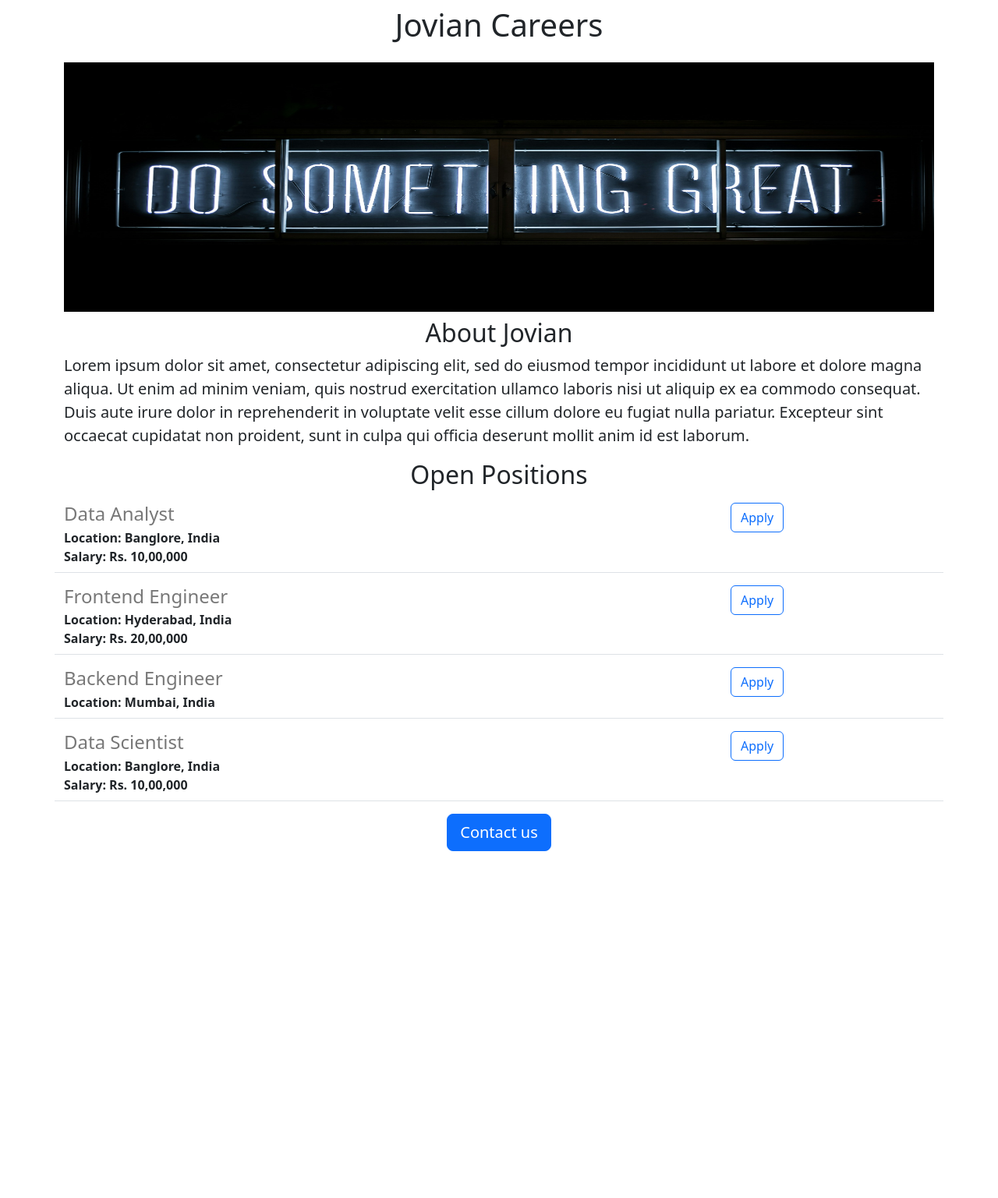
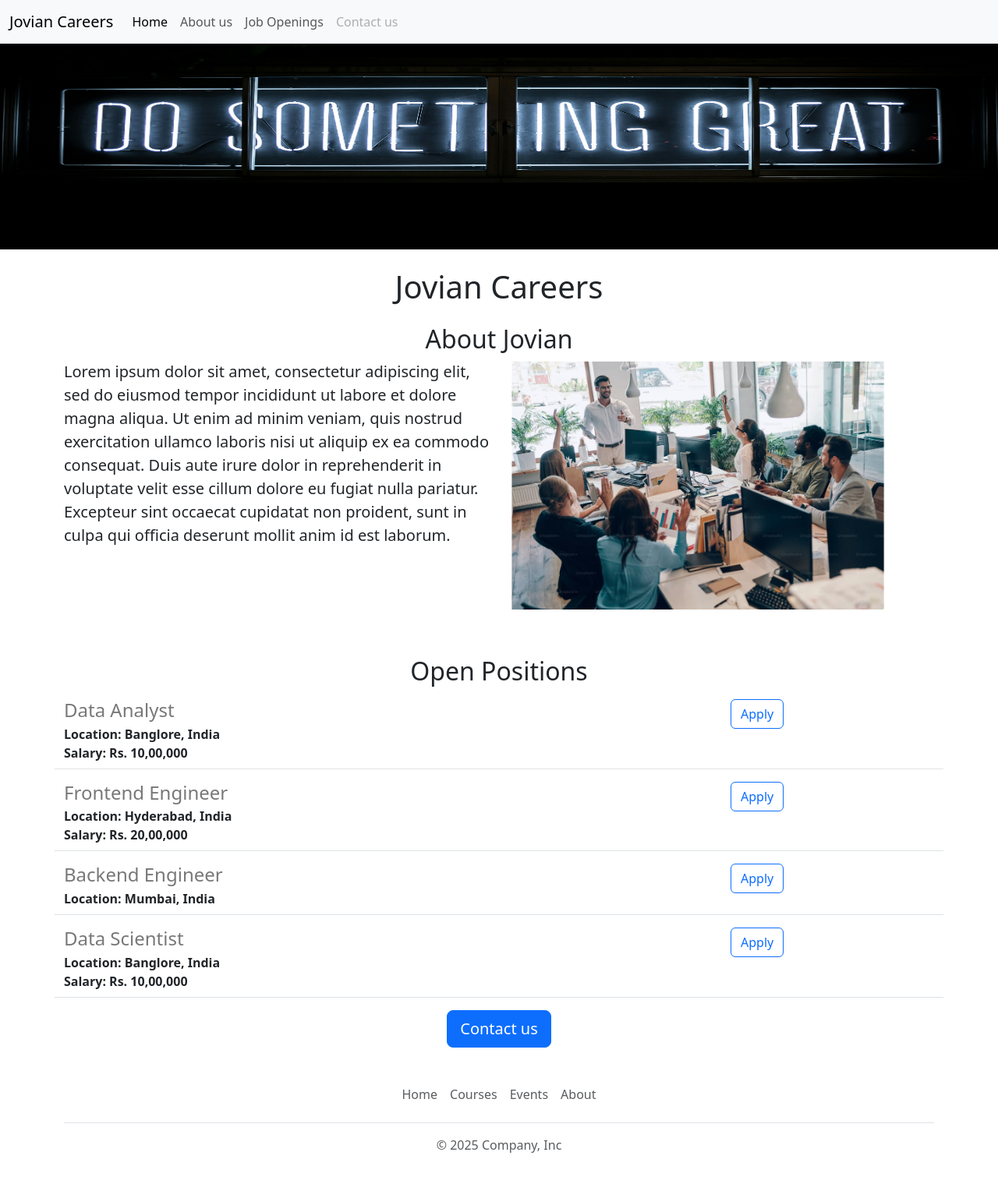
Before and after one commit to donka-renuka2007/jovian-career-website, a Flask app: page / in a window 1280 px wide. Shown: the whole page at 78% size. Before the commit the page ends 1092 px from the top, so only its background shows below. Run offline with Flask 3, Linux system fonts and the light colour scheme.

Commit message:
added navbars, footers ,and links,contact ,email

```diff
--- /dev/null
+++ b/templates/footer.html
@@ -0,0 +1,20 @@
+<div class="container">
+  <footer class="py-3 my-4">
+    <ul class="nav justify-content-center border-bottom pb-3 mb-3">
+      <li class="nav-item">
+        <a href="https://www.jovian.ai" target="_blank" class="nav-link px-2 text-body-secondary">Home</a>
+      </li>
+      <li class="nav-item">
+        <a href="https://www.jovian.ai" target="_blank" class="nav-link px-2 text-body-secondary">Courses</a>
+      </li>
+
+      <li class="nav-item">
+        <a href="https://www.jovian.ai"  target="_blank" class="nav-link px-2 text-body-secondary">Events</a>
+      </li>
+      <li class="nav-item">
+        <a href="https://www.jovian.ai" target="_blank" class="nav-link px-2 text-body-secondary">About</a>
+      </li>
+    </ul>
+    <p class="text-center text-body-secondary">&copy; 2025 Company, Inc</p>
+  </footer>
+</div>
--- a/templates/home.html
+++ b/templates/home.html
@@ -10,20 +10,30 @@
       #banner{
         width:100%;
         height:320px;
+        margin-bottom:16px;
       }
     </style>
+    <link href="https://cdn.jsdelivr.net/npm/bootstrap@5.3.3/dist/css/bootstrap.min.css" rel="stylesheet">
   </head>
   <body>
+    {% include 'nav.html' %}
+    <img class="img-fluid" id="banner" src="{{url_for('static',filename='banner.jpg')}}">
     <div class="container">
     <h1 class="text-center mt-2 mb-4">Jovian Careers</h1>
-    <img class="img-fluid" id="banner" src="{{url_for('static',filename='banner.jpg')}}">
     <h2 class="text-center mt-2">About Jovian</h2>
+    <div class="row" style="margin-bottom:60px;">
+      <div class="col-md-6">
     <p class="lead">
       Lorem ipsum dolor sit amet, consectetur adipiscing elit, sed do eiusmod tempor incididunt ut labore et dolore magna aliqua.
       Ut enim ad minim veniam, quis nostrud exercitation ullamco laboris nisi ut aliquip ex ea commodo consequat.
        Duis aute irure dolor in reprehenderit in voluptate velit esse cillum dolore eu fugiat nulla pariatur.
       Excepteur sint occaecat cupidatat non proident, sunt in culpa qui officia deserunt mollit anim id est laborum.
     </p>
+    </div>
+    <div class="d-none d-md-block col-md-6">
+    <img src="{{url_for('static',filename='people.png')}}" style="height:320px;border-radius:4px;">
+    </div>
+    </div>
     <h2 class="text-center mt-2">Open Positions</h2>
     <p>
       {% for job in jobs %}
@@ -31,8 +41,10 @@
       {% endfor %}
     </p>
     <div class="text-center">
-    <button type="button" class="btn btn-primary btn-lg">Contact us</button>
+    <a href="mailto:donkarenuka03@gmail.com?subject=Question%20about%20Job%20Openings&body=My%20name%3A%20%3CYour%20name%3E%0D%0AMy%20Question%3A%20%3CYour%20question%20here%3E"
+    type="button" class="btn btn-primary btn-lg">Contact us</a>
     </div>
     </div>
+    {% include 'footer.html' %}
   </body>
 </html>
--- a/templates/jobitem.html
+++ b/templates/jobitem.html
@@ -6,7 +6,8 @@
 <div><b>Salary: {{job['salary']}}</b></div>
 {% endif %}
 </div>
-<div class="col-2">
-<button type="button" class="btn btn-outline-primary">Apply</button>
+<div class="col-2 padding-right:16px;">
+<a href="mailto:donkarenuka03@gmail.com?subject=Application%20for%20{{job['title']}}&body=My%20name%3A%20%3CYour%20name%20here%3E%0D%0AMy%20Resume%20link%3A%20%3CYour%20Resume%20link%20here%3E" type="button" class="btn btn-outline-primary float-right align-middle">
+  Apply</a>
 </div>
 </div>
--- /dev/null
+++ b/templates/nav.html
@@ -0,0 +1,24 @@
+<nav class="navbar navbar-expand-lg bg-body-tertiary fixed-top">
+  <div class="container-fluid">
+    <a class="navbar-brand" href="#">Jovian Careers</a>
+    <button class="navbar-toggler" type="button" data-bs-toggle="collapse" data-bs-target="#navbarNav" aria-controls="navbarNav" aria-expanded="false" aria-label="Toggle navigation">
+      <span class="navbar-toggler-icon"></span>
+    </button>
+    <div class="collapse navbar-collapse" id="navbarNav">
+      <ul class="navbar-nav">
+        <li class="nav-item">
+          <a class="nav-link active" aria-current="page" href="#">Home</a>
+        </li>
+        <li class="nav-item">
+          <a class="nav-link" href="#">About us</a>
+        </li>
+        <li class="nav-item">
+          <a class="nav-link" href="#">Job Openings</a>
+        </li>
+        <li class="nav-item">
+          <a class="nav-link disabled" aria-disabled="true">Contact us</a>
+        </li>
+      </ul>
+    </div>
+  </div>
+</nav>
```
Also changed, not shown: static/people.png (added).
